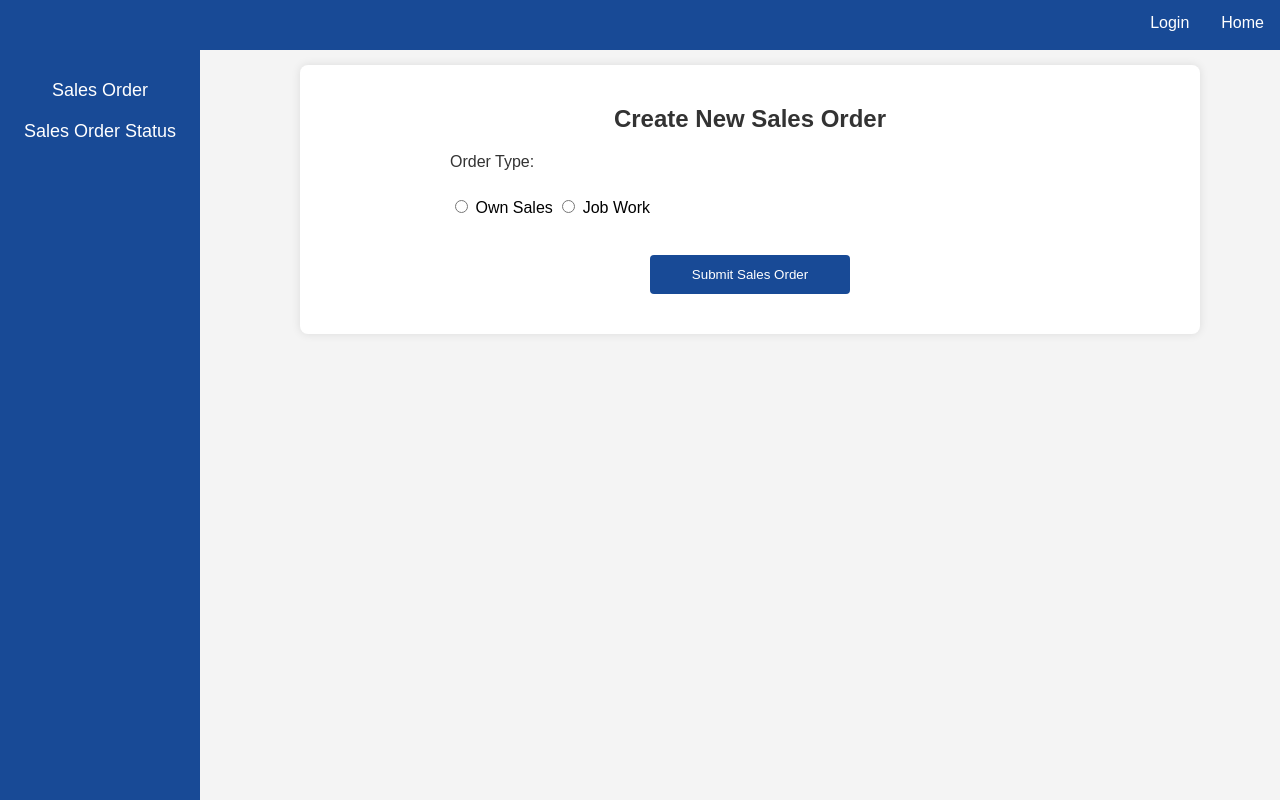
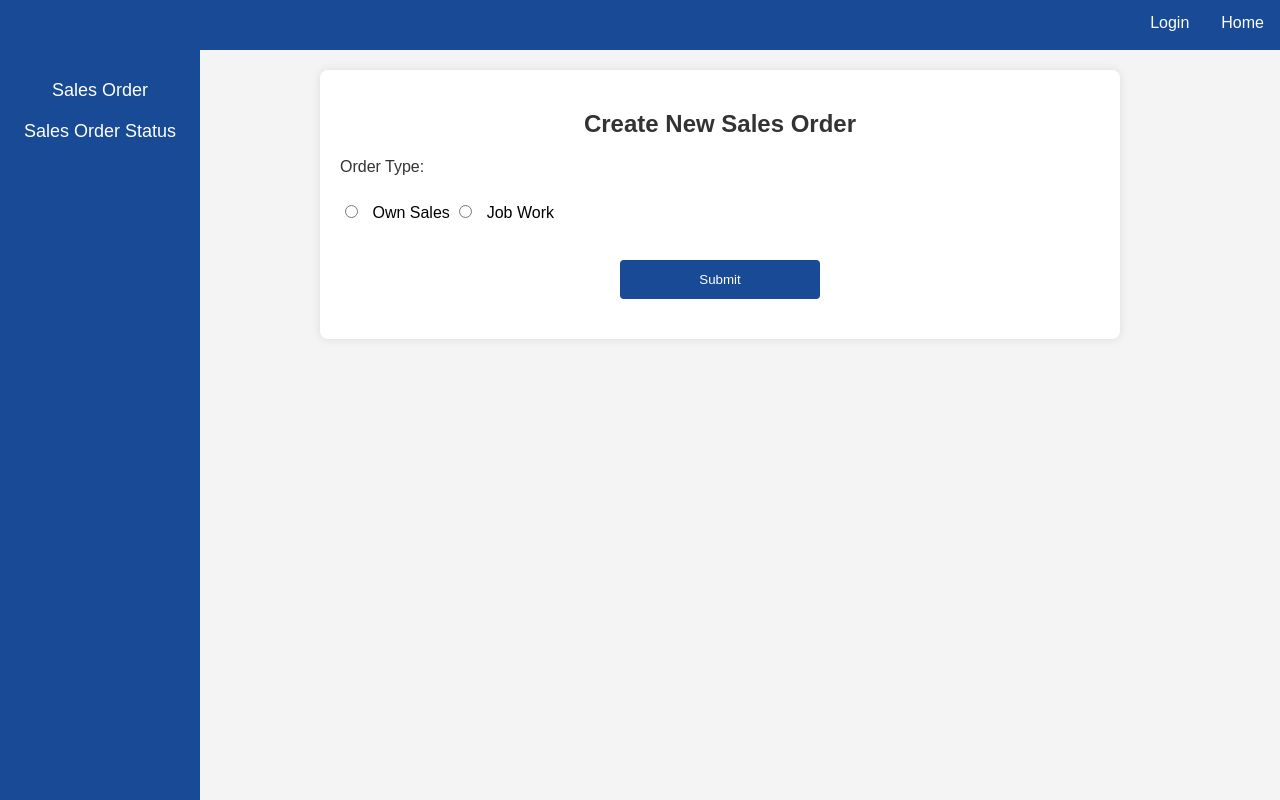
Before and after one commit to rahuldevligri/Order_Management_System, a PHP site: page /create_new_sales_order.php in a window 1280 px wide. Run offline with PHP 8.4, Linux system fonts and the light colour scheme; data comes from the database, SQL or seed files in the repository; some libraries are stand-ins or nearby versions.

Commit message:
Update sales order creation and submission pages

```diff
--- a/create_new_sales_order.php
+++ b/create_new_sales_order.php
@@ -21,41 +21,132 @@ $selvedge_types_data = $selvedge_types->fetch_all(MYSQLI_ASSOC);
     <meta name="viewport" content="width=device-width, initial-scale=1.0">
     <title>Create New Sales Order</title>
     <link rel="stylesheet" href="css/create_new_sales_order.css">
+    <script src="https://cdn.jsdelivr.net/npm/sweetalert2@11"></script>
+    <style>
+        .hidden {
+            display: none;
+        }
+    </style>
     <script>
        function toggleFormSections() {
-            const orderType = document.querySelector('input[name="order_type"]:checked').value;
+    const orderTypeElement = document.querySelector('input[name="order_type"]:checked');
+    if (!orderTypeElement) {
+        console.error('No order type selected');
+        return;
+    }
+
+    const orderType = orderTypeElement.value;
     const ownSalesSection = document.getElementById('ownsales-section');
     const jobWorkSection = document.getElementById('jobwork-section');
-            const fabricConstructionSection = document.getElementById('fabric_construction_section');
 
+    // Toggle visibility
     if (orderType === 'Ownsales') {
         ownSalesSection.style.display = 'block';
         jobWorkSection.style.display = 'none';
+        // Remove required from Jobwork fields
+        toggleRequiredFields(jobWorkSection, false);
+        // Add required to Ownsales fields
+        toggleRequiredFields(ownSalesSection, true);
     } else {
         ownSalesSection.style.display = 'none';
         jobWorkSection.style.display = 'block';
+        // Remove required from Ownsales fields
+        toggleRequiredFields(ownSalesSection, false);
+        // Add required to Jobwork fields
+        toggleRequiredFields(jobWorkSection, true);
+        toggleFabricConstructionSection();  // Trigger visibility for jobwork
     }
 }
-        function toggleFabricConstructionSection() {
-            const jobWorkType = document.querySelector('input[name="jobwork_type"]:checked').value;
-            const fabricConstructionSection = document.getElementById('fabric_construction_section');
 
-            if (jobWorkType === 'Sizing + Weaving' || jobWorkType === 'Weaving') {
-                fabricConstructionSection.style.display = 'block';
+function toggleFormSections() {
+    const orderTypeElement = document.querySelector('input[name="order_type"]:checked');
+    if (!orderTypeElement) {
+        console.error('No order type selected');
+        return;
+    }
+
+    const orderType = orderTypeElement.value;
+    const ownSalesSection = document.getElementById('ownsales-section');
+    const jobWorkSection = document.getElementById('jobwork-section');
+
+    // Toggle visibility between own sales and job work
+    if (orderType === 'Ownsales') {
+        ownSalesSection.style.display = 'block';
+        jobWorkSection.style.display = 'none';
+        toggleRequiredFields(jobWorkSection, false);  // Remove required from job work section
+        toggleRequiredFields(ownSalesSection, true);  // Add required to own sales section
     } else {
-                fabricConstructionSection.style.display = 'none';
+        ownSalesSection.style.display = 'none';
+        jobWorkSection.style.display = 'block';
+        toggleRequiredFields(ownSalesSection, false);  // Remove required from own sales section
+        toggleRequiredFields(jobWorkSection, true);  // Add required to job work section
+        toggleFabricConstructionSection();  // Handle job work specifics
     }
 }
+
+function toggleFabricConstructionSection() {
+    const jobWorkType = document.querySelector('input[name="jobwork_type"]:checked');
+    const fabricConstructionSection = document.getElementById('fabric_construction');
+    const warpSizingSection = document.getElementById('warp_sizing');
+    const sizingHiddenFields = document.getElementById('sizing_hidden_fields');
+
+    if (!jobWorkType) return;
+
+    // Show/hide fabric construction or warp sizing fields based on the job work type
+    if (jobWorkType.value === 'Sizing + Weaving' || jobWorkType.value === 'Weaving') {
+        fabricConstructionSection.classList.remove('hidden');
+        warpSizingSection.classList.add('hidden');
+        sizingHiddenFields.classList.remove('hidden');
+        toggleRequiredFields(fabricConstructionSection, true);  // Required for weaving or sizing + weaving
+        toggleRequiredFields(warpSizingSection, false);  // Not required
+        toggleRequiredFields(sizingHiddenFields, true);  // Required for weaving or sizing + weaving
+    } else if (jobWorkType.value === 'Sizing') {
+        warpSizingSection.classList.remove('hidden');
+        fabricConstructionSection.classList.add('hidden');
+        sizingHiddenFields.classList.add('hidden');
+        toggleRequiredFields(fabricConstructionSection, false);  // Not required
+        toggleRequiredFields(warpSizingSection, true);  // Required for sizing
+        toggleRequiredFields(sizingHiddenFields, false);  // Not required
+    }
+}
+
+// Helper function to add or remove "required" attribute from all inputs in a section
+function toggleRequiredFields(section, shouldBeRequired) {
+    const inputs = section.querySelectorAll('input, select');
+    inputs.forEach(input => {
+        if (shouldBeRequired) {
+            input.setAttribute('required', 'required');
+        } else {
+            input.removeAttribute('required');
+        }
+    });
+}
+
+document.addEventListener('DOMContentLoaded', () => {
+    // Set initial visibility and required fields
+    toggleFormSections();
+    toggleFabricConstructionSection();
+
+    // Add event listeners to toggle sections when order type or job work type changes
+    document.querySelectorAll('input[name="order_type"]').forEach(input => {
+        input.addEventListener('change', toggleFormSections);
+    });
+
+    document.querySelectorAll('input[name="jobwork_type"]').forEach(input => {
+        input.addEventListener('change', toggleFabricConstructionSection);
+    });
+});
+
     </script>
 </head>
 <body>
     <main>
         <section class="create-sales-order-form">
             <h2>Create New Sales Order</h2>
-            <form action="submit_sales_order.php" method="POST">
+            <form id="sales-order-form" action="submit_sales_order.php" method="POST">
                 <label for="order_type">Order Type:</label><br>
-                <input type="radio" name="order_type" value="Ownsales" onclick="toggleFormSections()" required> Own Sales
-                <input type="radio" name="order_type" value="Jobwork" onclick="toggleFormSections()" required> Job Work<br><br>
+                <input type="radio" name="order_type" value="Ownsales" required> Own Sales
+                <input type="radio" name="order_type" value="Jobwork" required> Job Work<br><br>
 
                 <!-- Own Sales Section -->
                 <div id="ownsales-section" style="display:none;">
@@ -118,32 +248,27 @@ $selvedge_types_data = $selvedge_types->fetch_all(MYSQLI_ASSOC);
 
                         <label for="fibre_id">Fibre Type:</label>
                         <select name="fibre_id" required>
-                        <?php if (!empty($fibre_types_data)): ?>
                             <?php foreach ($fibre_types_data as $row): ?>
                                 <option value="<?= $row['fibre_id']; ?>"><?= $row['fibre_name']; ?></option>
                             <?php endforeach; ?>
-                        <?php else: ?>
-                            <option>No types found.</option>
-                        <?php endif; ?>
                         </select><br>
 
-                    <label for="selvedge_id">Selvedge Type:</label>
+                        <label for="selvedge_width">Selvedge Width (inches):</label>
+                        <input type="number" name="selvedge_width"><br>
+
+                        <label for="selvedge_id">Type of Selvedge:</label>
                         <select name="selvedge_id" required>
-                        <?php if (!empty($selvedge_types_data)): ?>
                             <?php foreach ($selvedge_types_data as $row): ?>
                                 <option value="<?= $row['selvedge_id']; ?>"><?= $row['selvedge_name']; ?></option>
                             <?php endforeach; ?>
-                        <?php else: ?>
-                            <option>No selvedge types found.</option>
-                        <?php endif; ?>
                         </select><br>
-
-                    <label for="selvedge_width">Selvedge Width (Inches):</label>
-                    <input type="number" name="selvedge_width" step="0.01"><br>
 
                         <label for="selvedge_weave">Selvedge Weave:</label>
                         <input type="text" name="selvedge_weave"><br>
+                    </div>
 
+                    <!-- Hidden Fields for Sizing + Weaving/Weaving -->
+                    <div id="inspection_fields" class="hidden">
                         <label for="inspection_type">Inspection Type:</label>
                         <select name="inspection_type" required>
                             <option value="Third Party">Third Party</option>
@@ -161,113 +286,48 @@ $selvedge_types_data = $selvedge_types->fetch_all(MYSQLI_ASSOC);
                             <option value="Bale">Bale</option>
                             <option value="Roll">Roll</option>
                         </select><br>
+                    </div>
 
+                    <!-- Common Fields -->
                     <label for="freight">Freight:</label>
-                    <input type="text" name="freight"><br>
+                    <input type="text" name="freight" required><br>
 
                     <label for="invoice_address">Invoice Address:</label>
-                    <textarea name="invoice_address" required></textarea><br>
+                    <input type="text" name="invoice_address" required><br>
 
                     <label for="delivery_address">Delivery Address:</label>
-                    <textarea name="delivery_address" required></textarea><br>
+                    <input type="text" name="delivery_address" required><br>
 
                     <label for="commission">Commission:</label>
-                    <input type="text" name="commission"><br>
+                    <input type="text" name="commission" required><br>
                 </div>
 
-                <!-- Job Work Section -->
-                <div id="jobwork-section" style="display:none;">
-                    <label for="order_quantity">Order Quantity (Meters):</label>
-                    <input type="number" name="order_quantity" required><br>
-
-                    <label for="jobwork_type">Job Work Type:</label><br>
-                    <input type="radio" name="jobwork_type" value="Sizing" required> Sizing
-                    <input type="radio" name="jobwork_type" value="Weaving" required> Weaving
-                    <input type="radio" name="jobwork_type" value="Sizing + Weaving" required> Sizing + Weaving<br><br>
-
-                    <label for="price">Price / Pick Rate:</label>
-                    <input type="number" name="price" step="0.01" required><br>
-
-                    <label for="currency_type">Currency Type:</label>
-                    <select name="currency_type" required>
-                        <option value="INR">INR</option>
-                        <option value="USD">USD</option>
-                        <option value="Pound">Pound</option>
-                    </select><br>
-
-                    <label for="payment_terms">Payment Terms:</label>
-                    <input type="text" name="payment_terms" required><br>
-
-                    <label for="buyer_id">Buyer Name:</label>
-                    <select name="buyer_id" required>
-                        <?php if (!empty($buyers_data)): ?>
-                            <?php foreach ($buyers_data as $row): ?>
-                                <option value="<?= $row['buyer_id']; ?>"><?= $row['buyer_name']; ?></option>
-                            <?php endforeach; ?>
-                        <?php else: ?>
-                            <option>No buyers found.</option>
-                        <?php endif; ?>
-                    </select><br>
-
-                    <label for="date_of_confirmation">Date of Confirmation:</label>
-                    <input type="date" name="date_of_confirmation" required><br>
-
-                    <label for="agent_id">Agent Name:</label>
-                    <select name="agent_id" required>
-                        <?php if (!empty($agents_data)): ?>
-                            <?php foreach ($agents_data as $row): ?>
-                                <option value="<?= $row['agent_id']; ?>"><?= $row['agent_name']; ?></option>
-                            <?php endforeach; ?>
-                        <?php else: ?>
-                            <option>No agents found.</option>
-                        <?php endif; ?>
-                    </select><br>
-                    <div id="fabric_construction_section">
-                        <label for="fabric_construction">Fabric Construction:</label><br>
-                        <label for="epi">EPI:</label>
-                        <input type="number" name="epi"><br>
-
-                        <label for="ppi">PPI:</label>
-                        <input type="number" name="ppi"><br>
-
-                        <label for="ply">Ply:</label>
-                        <input type="number" name="ply"><br>
-
-                        <label for="width">Width (Inches):</label>
-                        <input type="number" name="width"><br>
-
-                        <label for="weave_type">Weave Type:</label>
-                        <input type="text" name="weave_type"><br>
-
-                        <label for="fibre_id">Fibre Type:</label>
-                        <select name="fibre_id" required>
-                            <?php if (!empty($fibre_types_data)): ?>
-                                <?php foreach ($fibre_types_data as $row): ?>
-                                    <option value="<?= $row['fibre_id']; ?>"><?= $row['fibre_name']; ?></option>
-                                <?php endforeach; ?>
-                            <?php else: ?>
-                                <option>No types found.</option>
-                            <?php endif; ?>
-                        </select><br>
-                        <label for="selvedge_id">Selvedge Type:</label>
-                        <select name="selvedge_id" required>
-                            <?php if (!empty($selvedge_types_data)): ?>
-                                <?php foreach ($selvedge_types_data as $row): ?>
-                                    <option value="<?= $row['selvedge_id']; ?>"><?= $row['selvedge_name']; ?></option>
-                                <?php endforeach; ?>
-                            <?php else: ?>
-                                <option>No selvedge types found.</option>
-                            <?php endif; ?>
-                        </select><br>
-                        <label for="selvedge_width">Selvedge Width (Inches):</label>
-                        <input type="number" name="selvedge_width" step="0.01"><br>
-                        <label for="selvedge_weave">Selvedge Weave:</label>
-                        <input type="text" name="selvedge_weave"><br>
-                    </div>
-                </div>
-                <button type="submit">Submit Sales Order</button>
+                <button type="submit">Submit</button>
             </form>
         </section>
     </main>
+
+    <script>
+        document.getElementById('sales-order-form').addEventListener('submit', function(e) {
+            e.preventDefault();
+            var formData = new FormData(this);
+            fetch('submit_sales_order.php', {
+                method: 'POST',
+                body: formData
+            })
+            .then(response => response.text())
+            .then(data => {
+                if (data.includes('success')) {
+                    Swal.fire('Success', 'Sales order created successfully!', 'success');
+                } else {
+                    Swal.fire('Error', 'Failed to create sales order. Try again!', 'error');
+                }
+            })
+            .catch(error => {
+                console.error('Error:', error);
+                Swal.fire('Error', 'An unexpected error occurred.', 'error');
+            });
+        });
+    </script>
 </body>
 </html>
--- a/css/create_new_sales_order.css
+++ b/css/create_new_sales_order.css
@@ -7,14 +7,14 @@ body {
 
 /* Main Content Area */
 main {
-    margin-left: 300px; /* Space for the sidebar */
-    margin-top: 65px; /* Space for the top navbar */
+    margin-left: 320px; /* Space for the sidebar */
+    margin-top: 70px; /* Space for the top navbar */
     padding: 20px;
-    width: 80%; /* Adjust width as needed... for example, 80% of the viewport width */
-    max-width: 900px; /* Maximum width of the box */
+    width: 80%; /* Adjust width as needed */
+    max-width: 800px; /* Maximum width of the content */
     background: #fff;
     border-radius: 8px;
-    box-shadow: 0 0 10px rgba(0,0,0,0.1);
+    box-shadow: 0 0 10px rgba(0, 0, 0, 0.1);
     box-sizing: border-box; /* Include padding and border in element's total width */
 }
 
@@ -25,25 +25,17 @@ h2 {
 }
 
 /* Form styles */
-.create-sales-order-form {
-    width: 100%;
-    max-width: 600px; /* Medium width */
-    margin: 0 auto; /* Center the form */
-}
-
-.create-sales-order-form label {
+label {
     display: block;
     margin-bottom: 8px;
     color: #333;
 }
 
-.create-sales-order-form input[type="text"],
-.create-sales-order-form input[type="number"],
-.create-sales-order-form input[type="date"],
-.create-sales-order-form select,
-.create-sales-order-form textarea {
+input[type="text"],
+input[type="number"],
+select,
+textarea {
     width: 100%; /* Full width of parent container */
-    max-width: 100%;
     padding: 10px;
     margin-bottom: 15px;
     border: 1px solid #ccc;
@@ -51,12 +43,13 @@ h2 {
     box-sizing: border-box;
 }
 
-.create-sales-order-form textarea {
+textarea {
     height: 100px;
     resize: none;
 }
 
-.create-sales-order-form button {
+/* Submit button styles */
+button[type="submit"] {
     display: block;
     width: 100%;
     max-width: 200px; /* Medium width for button */
@@ -69,6 +62,41 @@ h2 {
     margin: 20px auto; /* Center align the button */
 }
 
-.create-sales-order-form button:hover {
+button[type="submit"]:hover {
     background-color: #190563;
 }
+
+/* Section display for Own Sales and Job Work */
+#ownsales-section, #jobwork-section {
+    display: none;
+}
+
+#fabric_construction_section {
+    display: none;
+}
+
+/* Additional adjustments for form layout */
+.form-group {
+    margin-bottom: 15px;
+}
+
+/* Styling for radio button sections */
+input[type="radio"] {
+    margin-right: 10px;
+}
+
+/* Adjustments for better responsive layout */
+@media screen and (max-width: 768px) {
+    main {
+        margin-left: 0;
+        width: 100%;
+    }
+
+    .container {
+        width: 100%;
+    }
+
+    button[type="submit"] {
+        max-width: 100%;
+    }
+}
--- a/css/login.css
+++ b/css/login.css
@@ -29,7 +29,7 @@ input[type="text"], input[type="password"] {
 
 button {
     padding: 10px 20px;
-    background-color: #333;
+    background-color: #184a96;
     color: white;
     border: none;
     border-radius: 3px;
@@ -37,5 +37,6 @@ button {
 }
 
 button:hover {
-    background-color: #575757;
+    background-color: white;
+    color: #184a96;
 }
--- a/css/navbar.css
+++ b/css/navbar.css
@@ -32,8 +32,8 @@ body {
 
 /* Hover effect */
 .top-navbar a:hover {
-    background-color: #ddd;
-    color: black;
+    background-color: #f4f4f4;
+    color: #184a96;
 }
 
 /* Sidebar */
@@ -63,7 +63,8 @@ body {
 }
 
 .sidebar a:hover {
-    background-color: #575757;
+    background-color: #f4f4f4;
+    color: #184a96;
 }
 
 /* Main Content */
```
Also changed, not shown: other parts of create_new_sales_order.php (+50 -11 lines), submit_sales_order.php (+26 -18 lines). Lines whose indentation alone changed are shown as unchanged.
